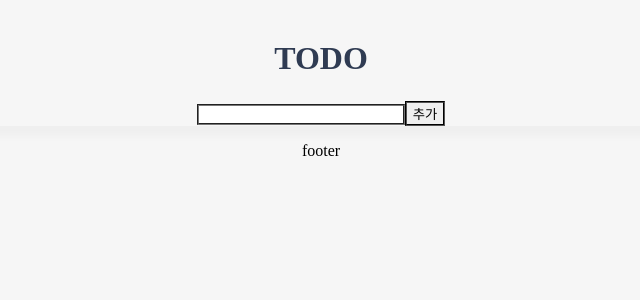
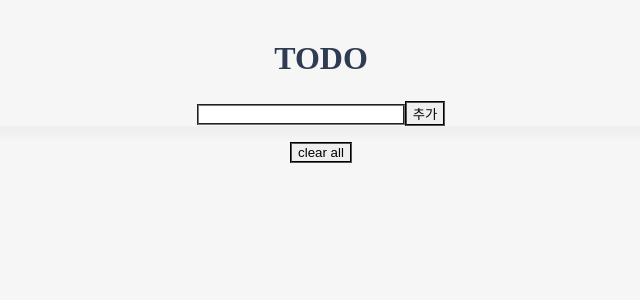
Before and after one commit to umanking/vue-intermediate, a Vue app in the folder vue-todo/: page / in a window 1280 px wide. Shown: the top 300 px of the page, without its empty margins (319-959 px from the left). Built offline with nearby package versions, Linux system fonts and the light colour scheme.

Commit message:
TodoFooter clearall

```diff
--- a/vue-todo/public/index.html
+++ b/vue-todo/public/index.html
@@ -5,6 +5,9 @@
     <meta http-equiv="X-UA-Compatible" content="IE=edge">
     <meta name="viewport" content="width=device-width,initial-scale=1.0">
     <link rel="icon" href="<%= BASE_URL %>favicon.ico">
+    <link rel="stylesheet" href="https://maxcdn.bootstrapcdn.com/font-awesome/4.7.0/css/font-awesome.min.css">
+    <link rel="preconnect" href="https://fonts.gstatic.com">
+    <link href="https://fonts.googleapis.com/css2?family=Ubuntu:wght@300&display=swap" rel="stylesheet">
     <title><%= htmlWebpackPlugin.options.title %></title>
   </head>
   <body>
--- a/vue-todo/src/components/TodoFooter.vue
+++ b/vue-todo/src/components/TodoFooter.vue
@@ -1,9 +1,16 @@
 <template>
-  <div>footer</div>
+  <div>
+    <button v-on:click="clearTodo">clear all</button>
+  </div>
 </template>
 
 <script>
 export default {
+  methods: {
+    clearTodo: function(){
+      localStorage.clear();
+    }
+  }
 
 }
 </script>
```
